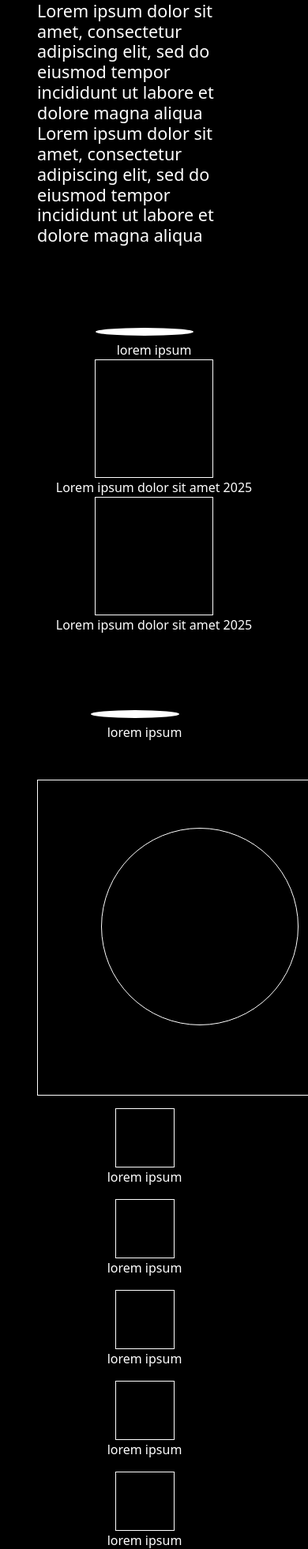
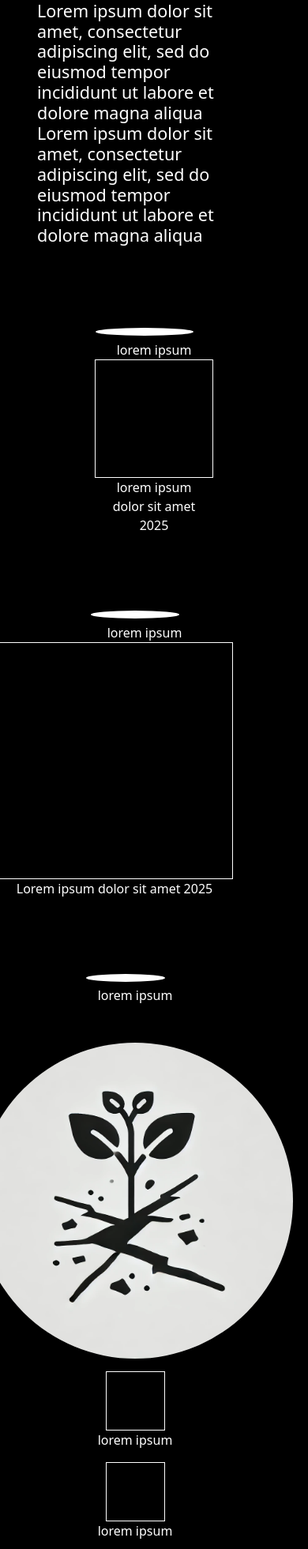
Before and after one commit to HelpTec/PortFolioDjango, a Django app: page / in a window 390 px wide; the page is wider, and only the part inside the window is pictured. Shown: the part 2180-4141 px from the top of that part at 79% size. Run offline with Django 5.2, Linux system fonts and the light colour scheme; some libraries are stand-ins or nearby versions.

Commit message:
se agrega la plantilla trabajos, asi mismo se prueba con diferentes logos e iconos, hay que modificar el responsive de home ya que esta fallando

```diff
--- a/portfolio/apps/estudios/templates/estudios/estudios.html
+++ b/portfolio/apps/estudios/templates/estudios/estudios.html
@@ -31,19 +31,12 @@
                 <div class="icono">
                 </div>
                 <div class="text-center">
-                    Lorem ipsum
-                    dolor sit amet
-                    2025
-                </div>
-            </div>
-        </div>
-        <div class="col-xl-2">
-            <div class="container d-flex justify-content-center flex-column">
-                <div class="icono">
+                    lorem ipsum
                 </div>
                 <div class="text-center">
-                    Lorem ipsum
                     dolor sit amet
+                </div>
+                <div class="text-center">
                     2025
                 </div>
             </div>
--- a/portfolio/apps/master/templates/home.html
+++ b/portfolio/apps/master/templates/home.html
@@ -1,4 +1,5 @@
 {% extends "base.html" %}
+{% load static %}
 {% block content %}
 
 <style>
@@ -48,7 +49,7 @@
 
 /***FOTO PERFIL CON OVALO POR DEBAJO***/
 
-.contenedor-logo {
+#contenedor-logo {
     border: 1px solid white;
     width: 400px;
     height: 400px;
@@ -56,12 +57,8 @@
 
 .logo{
     border-radius: 50%;
-    border: 1px solid white;
-    margin-top: 15%;
-    margin-left: 20%;
-    margin-right: 20%;
-    width: 250px;
-    height: 250px;
+    width: 400px;
+    height: 400px;
 }
 .ovalo{
     border-radius: 50%;
@@ -77,6 +74,12 @@
 }
 #botonera {
     width: 110px;
+}
+img{
+    width: 100%;
+    height: 100%;
+    object-fit: cover;
+    border-radius: 50%;
 }
 
 </style>
@@ -108,8 +111,10 @@
             </div>
         </div>
         <div class="col-xl-4">
-            <div class="contenedor-logo">
-                <div class="logo"></div>
+            <div class="container d-flex justify-content-center flex-column">
+                <div class="logo">
+                    <img src="{% static 'img/iconoplanta2.jpg' %}" alt="iconoplanta">
+                </div>
             </div>
         </div>
     </div>
--- a/portfolio/apps/redsoc/templates/redsoc/redsoc.html
+++ b/portfolio/apps/redsoc/templates/redsoc/redsoc.html
@@ -1,3 +1,4 @@
+{% load static %}
 <style>
     .icono-sm{
         border: 1px solid white;
@@ -19,8 +20,10 @@
     </div>
     <div class="row mt-5">
         <div class="col-xl-4">
-            <div class="contenedor-logo">
-                <div class="logo"></div>
+            <div class="container d-flex justify-content-center flex-column">
+                <div class="logo">
+                    <img src="{% static 'img/iconoplanta2.jpg' %}" alt="iconoplanta">
+                </div>
             </div>
         </div>
         <div class="col-xl-5">
--- /dev/null
+++ b/portfolio/apps/trabajos/templates/trabajos/trabajos.html
@@ -0,0 +1,68 @@
+<style>
+    .icono-xl{
+        border: 1px solid white;
+        width: 300px;
+        height: 300px;
+    }
+    .container{
+        justify-content: center;
+        align-items: center;
+    }
+    .text-center{
+        color: white;
+    }
+
+</style>
+
+<div class="d-flex row mt-5 justify-content-center">
+    <div class="col-6">
+        <div class="separador" id="medio"></div>
+    </div>
+</div>
+<div class="container">
+    <div class="row align-items-center">
+        <div class="text-center">
+            lorem ipsum
+        </div>
+    </div>
+    <div class="d-flex flex-row-reverse">
+        <div class="col-xl-10">
+            <div class="container">
+                <div class="d-flex flex-row-reverse">
+                    <div class="col-xl-4">
+                        <div class="container d-flex justify-content-center flex-column">
+                            <div class="icono-xl">
+                            </div>
+                            <div class="text-center">
+                                Lorem ipsum
+                                dolor sit amet
+                                2025
+                            </div>
+                        </div>
+                    </div>
+                    <div class="col-xl-4">
+                        <div class="container d-flex justify-content-center flex-column">
+                            <div class="icono-xl">
+                            </div>
+                            <div class="text-center">
+                                Lorem ipsum
+                                dolor sit amet
+                                2025
+                            </div>
+                        </div>
+                    </div>
+                </div>
+            </div>
+        </div>
+        <div class="col-xl-2">
+            <div class="container d-flex justify-content-center flex-column">
+                <div class="icono-xl">
+                </div>
+                <div class="text-center">
+                    Lorem ipsum
+                    dolor sit amet
+                    2025
+                </div>
+            </div>
+        </div>
+    </div>
--- a/portfolio/templates/base.html
+++ b/portfolio/templates/base.html
@@ -24,6 +24,9 @@
         {% include "estudios/estudios.html" %}
       </div>
       <div class="row mt-5">
+        {% include "trabajos/trabajos.html" %}
+      </div>
+      <div class="row mt-5">
         {% include "redsoc/redsoc.html" %}
       </div>
       <div class="fondo"></div>
```
Also changed, not shown: portfolio/apps/trabajos/views.py (+7 -1 lines), portfolio/static/img/iconoplanta.jpg (added), portfolio/static/img/iconoplanta2.jpg (added).
